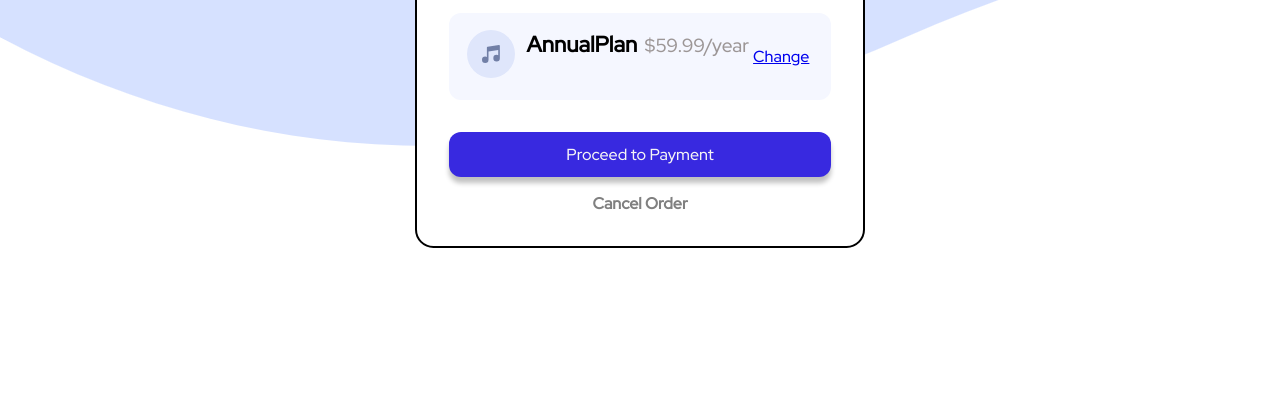
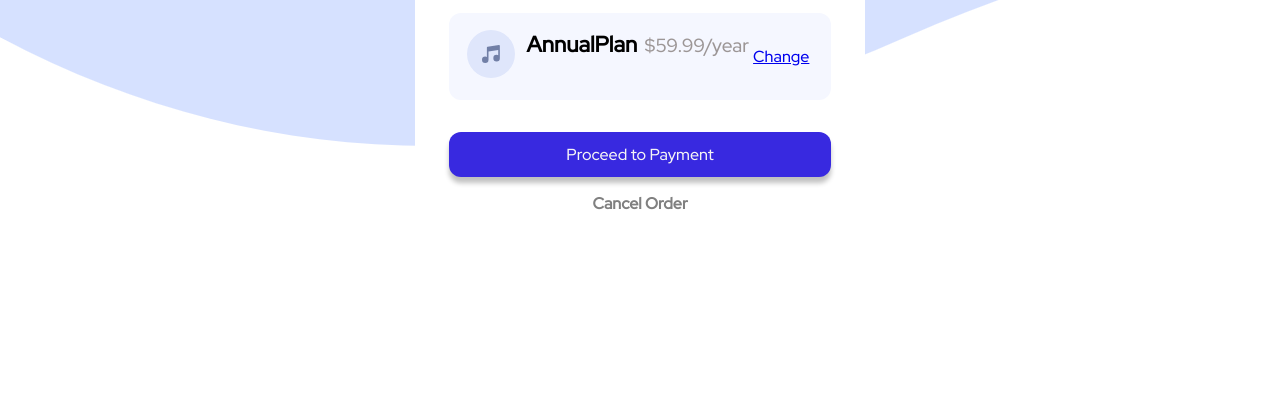
Before and after one commit to MOHAN-009/Order-Summary, a plain HTML site: page index.html in a window 1280 px wide. Shown: the part 400-800 px from the top of the page. Drawn offline with Linux system fonts and the light colour scheme.

Commit message:
Update style.css

```diff
--- a/style.css
+++ b/style.css
@@ -32,7 +32,7 @@ main{
 }
 
 .container {
-    border: 2px solid black;
+    border: 2px solid transparent;
     width: 450px;
     border-radius: 1.15rem;
     background-color: white;
```
